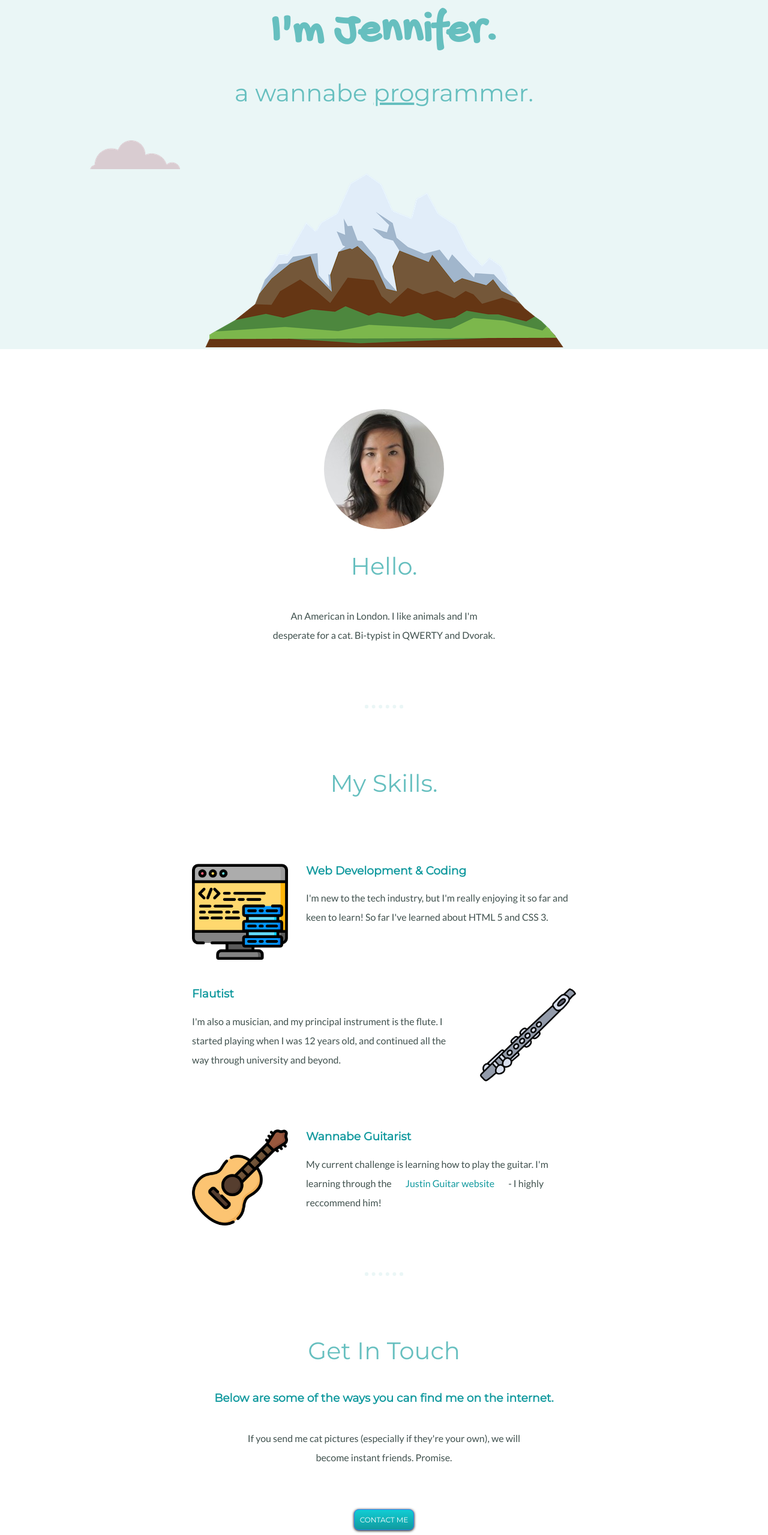
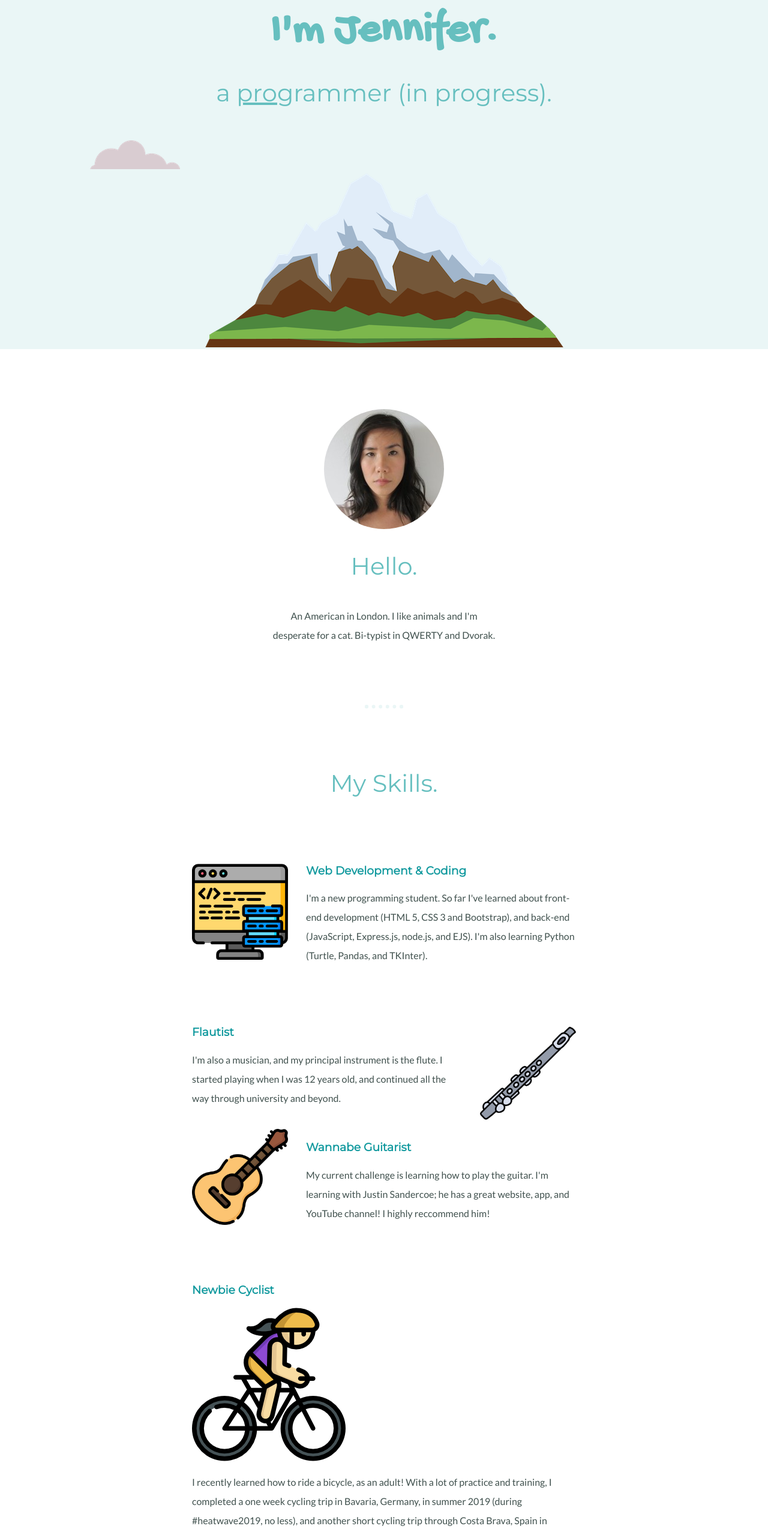
Before and after one commit to jwklau/css, a plain HTML site: page index.html in a window 1280 px wide. Shown: the part 140-2699 px from the top of the page at 60% size. Drawn offline with Linux system fonts and the light colour scheme.

Commit message:
Update index.html

```diff
--- a/index.html
+++ b/index.html
@@ -11,7 +11,7 @@
     <div class="top-container">
       <img class="top-cloud" src="images/cloud.png" alt="cloud-img">
       <h1>I'm Jennifer.</h1>
-      <h2>a wannabe <span class="pro">pro</span>grammer.</h2>
+      <h2>a <span class="pro">pro</span>grammer (in progress).</h2>
       <img class="bottom-cloud" src="images/cloud.png" alt="cloud-img">
       <img src="images/mountain.png" alt="mountain-img">
 
@@ -28,22 +28,26 @@
         <div class="skill-row">
           <img class="tech-img" src="images/tech.png" alt="tech">
           <h3>Web Development & Coding</h3>
-          <p>I'm new to the tech industry, but I'm really enjoying it so far and keen to learn! So far I've learned about HTML 5 and CSS 3.</p>
+          <p>I'm a new programming student. So far I've learned about front-end development (HTML 5, CSS 3 and Bootstrap), and back-end (JavaScript, Express.js, node.js, and EJS). I'm also learning Python (Turtle, Pandas, and TKInter).</p>
         </div>
         <div class="skill-row">
           <img class="flute-img" src="images/flute.png" alt="flute">
           <h3>Flautist</h3>
           <p>I'm also a musician, and my principal instrument is the flute. I started playing when I was 12 years old, and continued all the way through university and beyond.</p>
+          <br>
+          <img class="guitar-img" src="images/guitar.png" alt="guitar">
+          <h3>Wannabe Guitarist</h3>
+          <p>My current challenge is learning how to play the guitar. I'm learning with Justin Sandercoe; he has a great website, app, and YouTube channel! I highly reccommend him!</p>
         </div>
         <div class="skill-row">
-          <img class="guitar-img" src="images/guitar.png" alt="guitar">
-          <h3>Wannabe Guitarist</h3>
-          <p>My current challenge is learning how to play the guitar. I'm learning through the <a href="https://www.justinguitar.com/">Justin Guitar website</a> - I highly reccommend him!</p>
+          <h3>Newbie Cyclist</h3>
+          <img class=bicycle-img src="images/bicycle.png" alt="bicycle">
+          <p>I recently learned how to ride a bicycle, as an adult! With a lot of practice and training, I completed a one week cycling trip in Bavaria, Germany, in summer 2019 (during #heatwave2019, no less), and another short cycling trip through Costa Brava, Spain in summer 2021.</p>
         </div>
       </div>
       <hr>
       <div class="contact-me">
-        <h2>Get In Touch</h2>
+        <h2>Get In Touch.</h2>
         <h3>Below are some of the ways you can find me on the internet.</h3>
         <p class="contact-message">If you send me cat pictures (especially if they're your own), we will become instant friends. Promise.</p>
 
```
